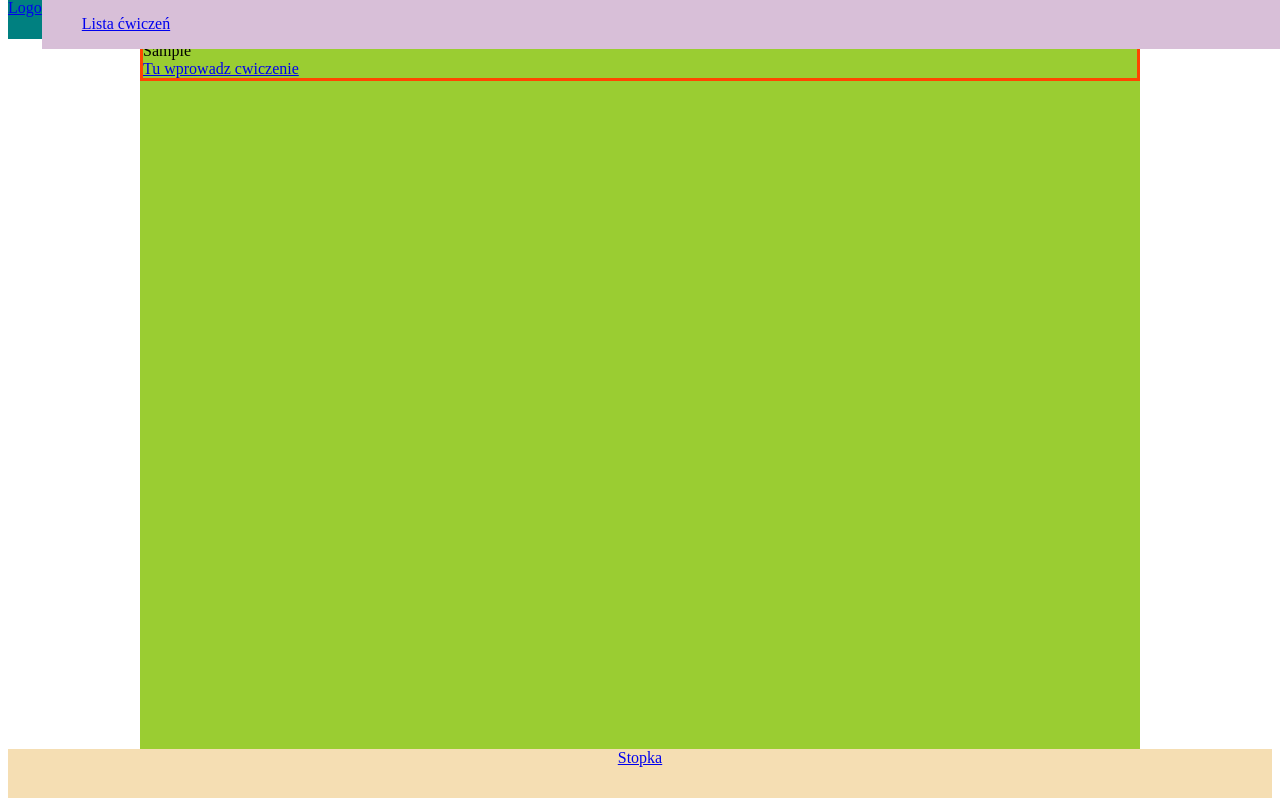
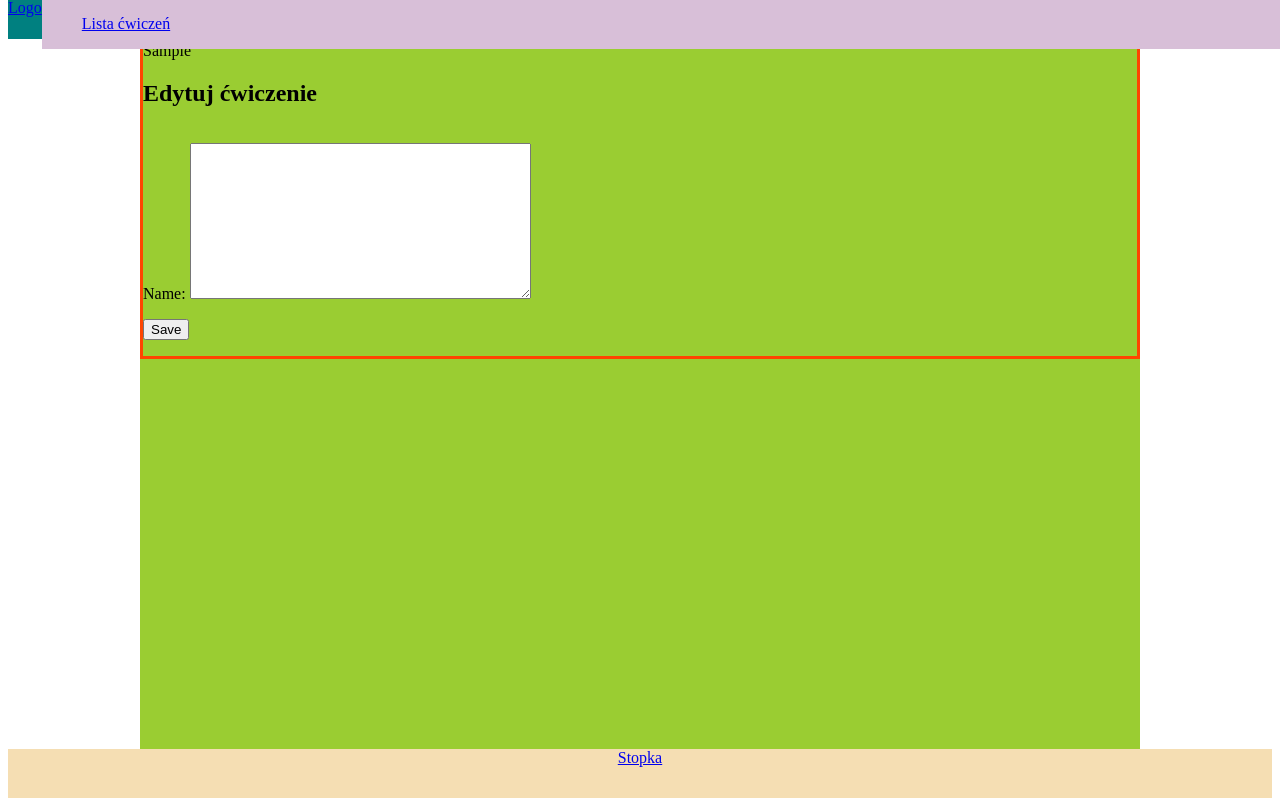
Before and after one commit to angon1/Let-s-learn-Python, a Django app: template pullUpsWeb/pullUps/templates/excercises/edit.html in a window 1280 px wide. Shown: the part 9-807 px from the top of that part. Run offline with Django 3.2, Linux system fonts and the light colour scheme; tables that the repository leaves empty hold one stand-in row (Sample ...); the template is opened without the code that fills it: values named after a table or form of the project are taken from there, most other values are stand-ins (such as "Sample title", 1, 10 or a date in 2020); the page is wider than the window, and the part outside it is not shown.

Commit message:
edit-update form

```diff
--- a/pullUpsWeb/pullUps/forms.py
+++ b/pullUpsWeb/pullUps/forms.py
@@ -7,8 +7,15 @@ class InputTraining(forms.ModelForm):
         model = Excercise
         fields = ('name',)
 
-class InputExcercise(forms.ModelForm):
+class InputExcerciseForm(forms.ModelForm):
 
     class Meta:
         model = Excercise
         fields = ('name',)
+
+
+    # class InputExcerciseForm(forms.ModelForm):
+
+    # class Meta:
+    #     model = Excercise
+    #     fields = ('name',)
--- a/pullUpsWeb/pullUps/templates/excercises/edit.html
+++ b/pullUpsWeb/pullUps/templates/excercises/edit.html
@@ -1,5 +1,8 @@
 {% extends '../layout.html' %}
 {% block content %}
     {{excercise_show}}<br>
-    <a href="{% url 'excercise_edit' pk=excercise.pk %}" class="top-menu"><span class="glyphicon glyphicon-plus" > Tu wprowadz cwiczenie </span></a>
+    <h2>Edytuj ćwiczenie</h2>
+    <form method="POST" action="{% url 'excercise_update' pk=excercise.pk %}" class="post-form">{% csrf_token %}
+    {{ form.as_p }}
+    <button type="submit" class="save btn btn-default">Save</button>
 {% endblock %}
```
Also changed, not shown: pullUpsWeb/pullUps/templates/excercises/index.html (added, +17 -0 lines).
